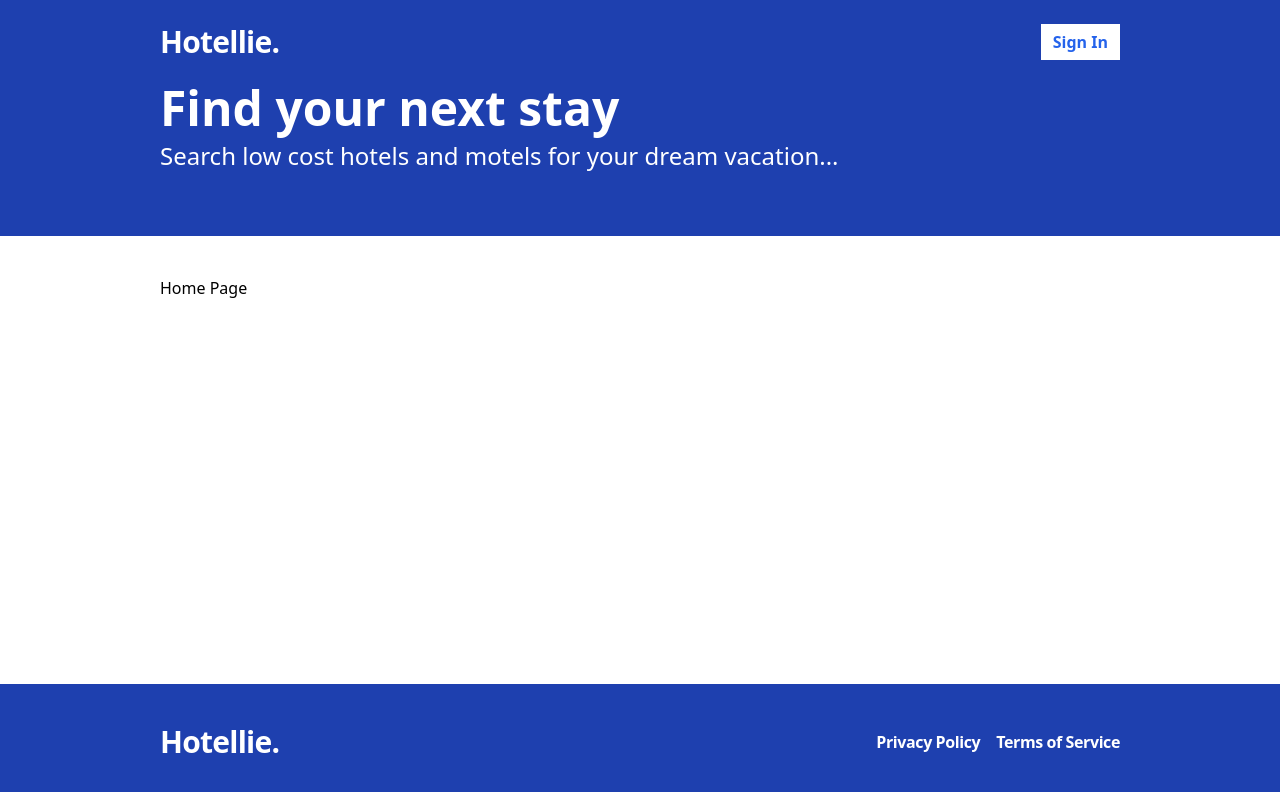
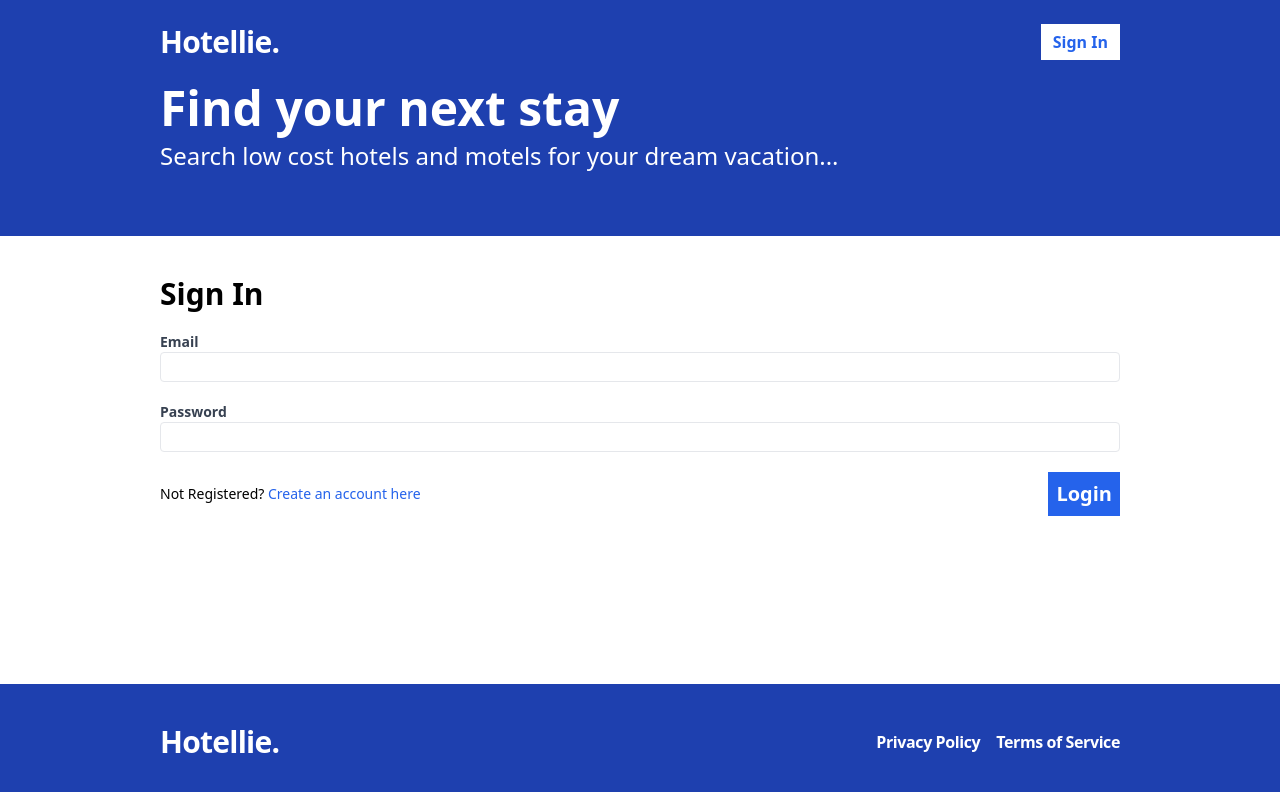
Before and after one commit to normainobary2021/hotellie, a React (Vite) app in the folder frontend/: page /sign-in in a window 1280 px wide. Before the commit this address led to /. Shown: the top 792 px of the page. Built offline with nearby package versions, Linux system fonts and the light colour scheme; no server answers.

Commit message:
Finish Sign In - Sign up

```diff
--- a/frontend/src/App.tsx
+++ b/frontend/src/App.tsx
@@ -6,6 +6,7 @@
 } from "react-router-dom";
 import Layout from "./layouts/Layout";
 import Register from "./pages/Register";
+import SignIn from "./pages/SignIn";
 
 const App = () => {
   return (
@@ -24,6 +25,7 @@
         }
         />
         <Route path="/register" element={<Layout><Register /></Layout>} />
+        <Route path="/sign-in" element={<Layout><SignIn /></Layout>} />
         <Route path="*" element={<Navigate to="/" />} />
       </Routes>
     </Router>
--- a/frontend/src/api-client.ts
+++ b/frontend/src/api-client.ts
@@ -1,4 +1,5 @@
 import { RegisterFormData } from "./pages/Register";
+import { SignInFormData } from "./pages/SignIn";
 
 const API_BASE_URL = import.meta.env.VITE_API_BASE_URL;
 
@@ -19,6 +20,25 @@
     }
 }
 
+export const signIn = async (formData: SignInFormData) => {
+    const response = await fetch(`${API_BASE_URL}/api/auth/login`, {
+        method: 'POST',
+        credentials: 'include',
+        headers: {
+            "Content-Type":"application/json"
+        },
+        body: JSON.stringify(formData),
+    });
+
+    const responseBody = await response.json();
+
+    if(!response.ok) {
+        throw new Error(responseBody.message)
+    }
+
+    return responseBody;
+}
+
 export const validateToken =async () => {
     const response = await fetch(`${API_BASE_URL}/api/auth/validate-token`, {
         credentials: "include"
@@ -30,3 +50,14 @@
 
     return response.json();
 }
+
+export const signOut = async () => {
+    const response = await fetch(`${API_BASE_URL}/api/auth/logout`, {
+        method: "POST",
+        credentials: "include"
+    });
+
+    if(!response.ok) {
+        throw new Error("Something went wrong")
+    }
+};
--- a/frontend/src/components/Header.tsx
+++ b/frontend/src/components/Header.tsx
@@ -1,5 +1,6 @@
 import { Link } from "react-router-dom";
 import { useAppContext } from "../contexts/AppContext";
+import SignOutButton from "./SignOutButton";
 
 const Header = () => {
   const { isLoggedIn } = useAppContext();
@@ -13,9 +14,9 @@
             <span className="flex space-x-2">
               {isLoggedIn ?
               <>
-                <Link to="/my-bookings">My Bookings</Link>
-                <Link to="/my-hotels">My Hotels</Link>
-                <button>Sign out</button>
+                <Link className="flex items-center text-white px-3 font-bold hover:bg-blue-600" to="/my-bookings">My Bookings</Link>
+                <Link className="flex items-center text-white px-3 font-bold hover:bg-blue-600" to="/my-hotels">My Hotels</Link>
+                <SignOutButton />
               </>
               :
                 <Link to="/sign-in" className="flex bg-white items-center text-blue-600 px-3 font-bold hover:bg-gray-100">Sign In</Link>
--- /dev/null
+++ b/frontend/src/components/SignOutButton.tsx
@@ -0,0 +1,29 @@
+import { useMutation, useQueryClient } from "react-query";
+import * as apiClient from '../api-client';
+import { useAppContext } from "../contexts/AppContext";
+
+const SignOutButton = () => {
+    const queryClient = useQueryClient();
+    const { showToast } = useAppContext();
+
+    const mutation = useMutation(apiClient.signOut, {
+        onSuccess: async () => {
+            await queryClient.invalidateQueries("validateToken");
+            // show toast
+            showToast({message: "Signed out!", type: "SUCCESS"});
+        },
+        onError: (error: Error) => {
+            // show toast
+            showToast({ message: error.message, type: "ERROR"});
+        },
+    });
+
+    const handleClick = () => {
+        mutation.mutate();
+    }
+    return (
+        <button onClick={handleClick} className="bg-white items-center text-blue-600 px-3 font-bold hover:bg-gray-100">Sign Out</button>
+    )
+};
+
+export default SignOutButton;
--- a/frontend/src/pages/Register.tsx
+++ b/frontend/src/pages/Register.tsx
@@ -1,5 +1,5 @@
 import { useForm } from "react-hook-form";
-import { useMutation } from "react-query";
+import { useMutation, useQueryClient } from "react-query";
 import * as apiClient from "../api-client";
 import { useAppContext } from "../contexts/AppContext";
 import { useNavigate } from "react-router-dom";
@@ -13,6 +13,7 @@
 }
 
 const Register = () => {
+    const queryClient = useQueryClient();
 
     const navigate = useNavigate();
 
@@ -21,9 +22,10 @@
     const { register, watch, handleSubmit, formState: { errors } } = useForm<RegisterFormData>();
 
     const mutation = useMutation(apiClient.register, {
-        onSuccess: () => {
+        onSuccess: async () => {
             // console.log("User registered successfully");
             showToast({message: "User registered successfully", type: "SUCCESS"});
+            await queryClient.invalidateQueries("validateToken")
             navigate("/");
         },
         onError: (error: Error) => {
--- /dev/null
+++ b/frontend/src/pages/SignIn.tsx
@@ -0,0 +1,76 @@
+// import axios from "axios";
+import { useForm } from "react-hook-form";
+import { useMutation, useQueryClient } from "react-query";
+import * as apiClient from "../api-client";
+import { useAppContext } from "../contexts/AppContext";
+import { Link, useNavigate } from "react-router-dom";
+
+export type SignInFormData = {
+    email: string;
+    password: string;
+}
+
+const SignIn = () => {
+    const queryClient = useQueryClient();
+    const { showToast } = useAppContext();
+    const navigate = useNavigate();
+    const { register, formState: { errors }, handleSubmit } = useForm<SignInFormData>();
+
+    const mutation = useMutation(apiClient.signIn, {
+        onSuccess: async () => {
+            // console.log("Signed in successfully");
+            // 1. show the toast
+            showToast({message: "Signed in successfully", type: "SUCCESS"});
+            // 2. invalidate query
+            await queryClient.invalidateQueries("validateToken");
+            // 3. navigate to the home page
+            navigate("/");
+        },
+        onError: (error: Error) => {
+            console.log("Error signing in");
+            // 1. show the toast
+            showToast({message: error.message, type: "ERROR" });
+
+        },
+    });
+
+    const onSubmit = handleSubmit ((data) => {
+        mutation.mutate(data);
+    })
+
+    return (
+        <form className="flex flex-col gap-5" onSubmit={onSubmit}>
+            <h2 className="text-3xl font-bold">Sign In</h2>
+
+            <label className="text-gray-700 text-sm font-bold flex-1">
+                Email
+                <input type="email" className="border rounded w-full py-1 px-2 font-normal" {...register("email", {required: "This field is required"})}></input>
+                {errors.email && (
+                    <span className="text-red-500">{errors.email.message}</span>
+                )}
+            </label>
+
+            <label className="text-gray-700 text-sm font-bold flex-1">
+                Password
+                <input type="password" className="border rounded w-full py-1 px-2 font-normal" {...register("password", {required: "This field is required", minLength: {
+                    value: 6,
+                    message: "Password must be at least 6 characters",
+                }})}></input>
+                {errors.password && (
+                    <span className="text-red-500">{errors.password.message}</span>
+                )}
+            </label>
+
+            <span className="flex items-center justify-between">
+                <span className="text-sm">
+                    Not Registered? <Link to="/register" className="text-blue-600 hover:underline">Create an account here</Link>
+                </span>
+                <button type="submit" className="bg-blue-600 text-white p-2 font-bold hover:bg-blue-500 text-xl">
+                    Login
+                </button>
+            </span>
+        </form>
+    )
+};
+
+export default SignIn;
```
Also changed, not shown: 1 other file (tests, documents, lock files or other folders).
